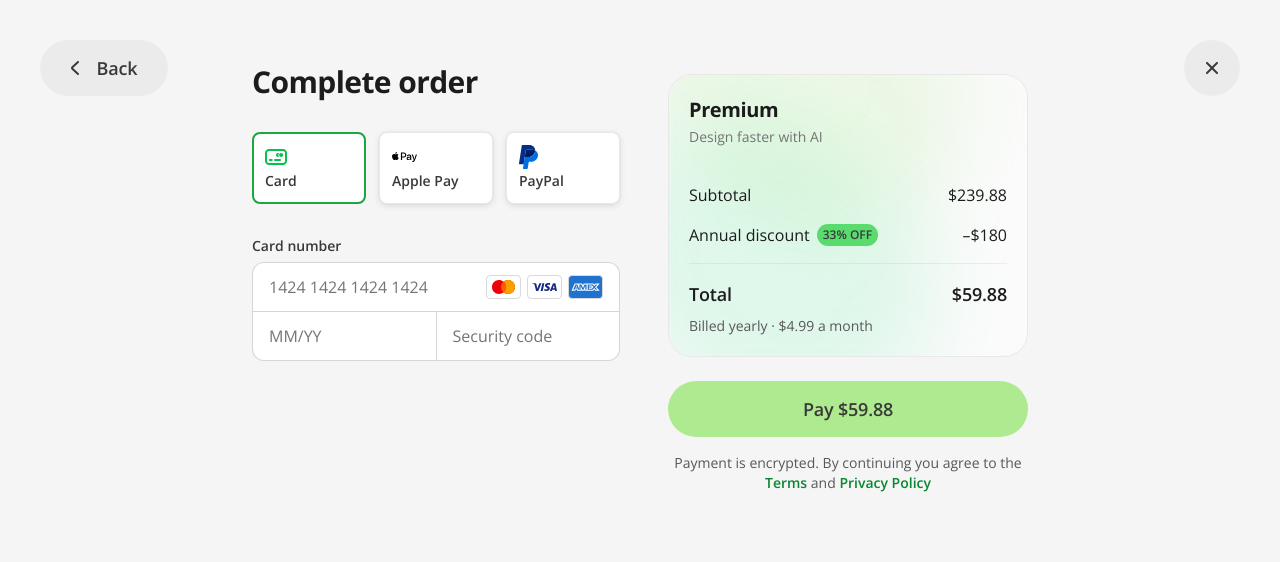
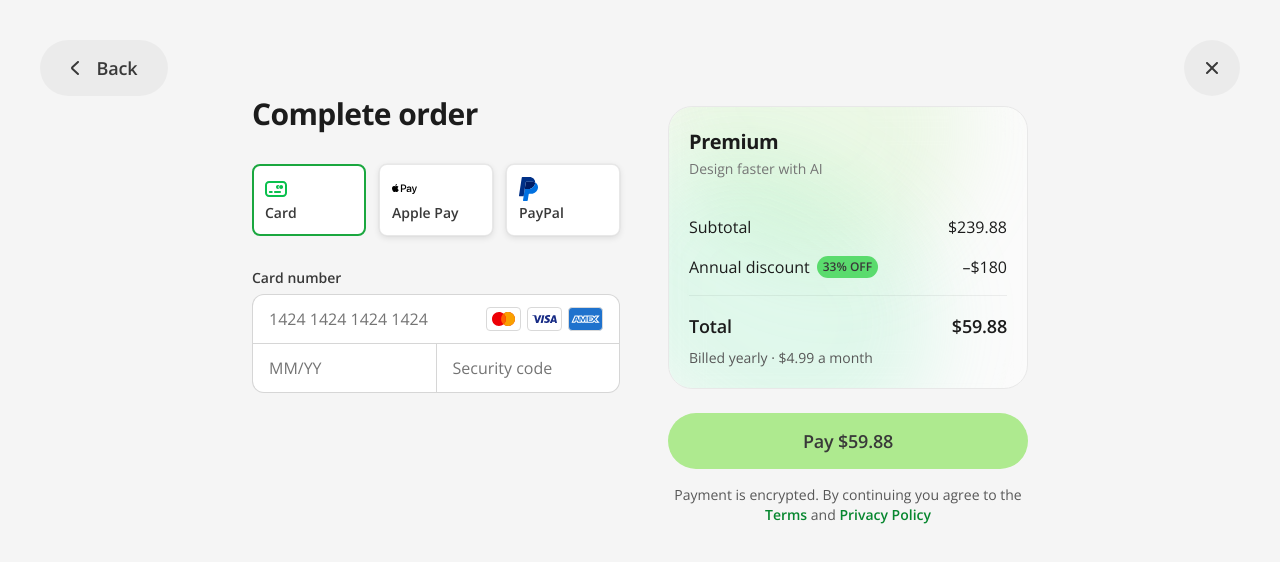
Before and after one commit to olgaworoshilowa-ux/check-out, a React (Vite) app: page / in a window 1280 px wide. Both pictures are taken after a click on the button 1212 px from the left and 44 px from the top of the page. Shown: the top 562 px of the page. Built offline with nearby package versions, Linux system fonts and the light colour scheme.

Commit message:
Checkout / upgrade plan prototype

```diff
--- a/src/Checkout.css
+++ b/src/Checkout.css
@@ -92,8 +92,8 @@
   gap: 48px;
   justify-content: center;
   align-items: flex-start;
-  /* Figma: title at y=64; 368 + 48 + 360 = 776 content */
-  padding: 64px 40px 80px;
+  /* Title/content a bit lower than Figma y=64 for breathing room under Back/Close */
+  padding: 96px 40px 80px;
   max-width: 856px;
   margin: 0 auto;
 }
```
